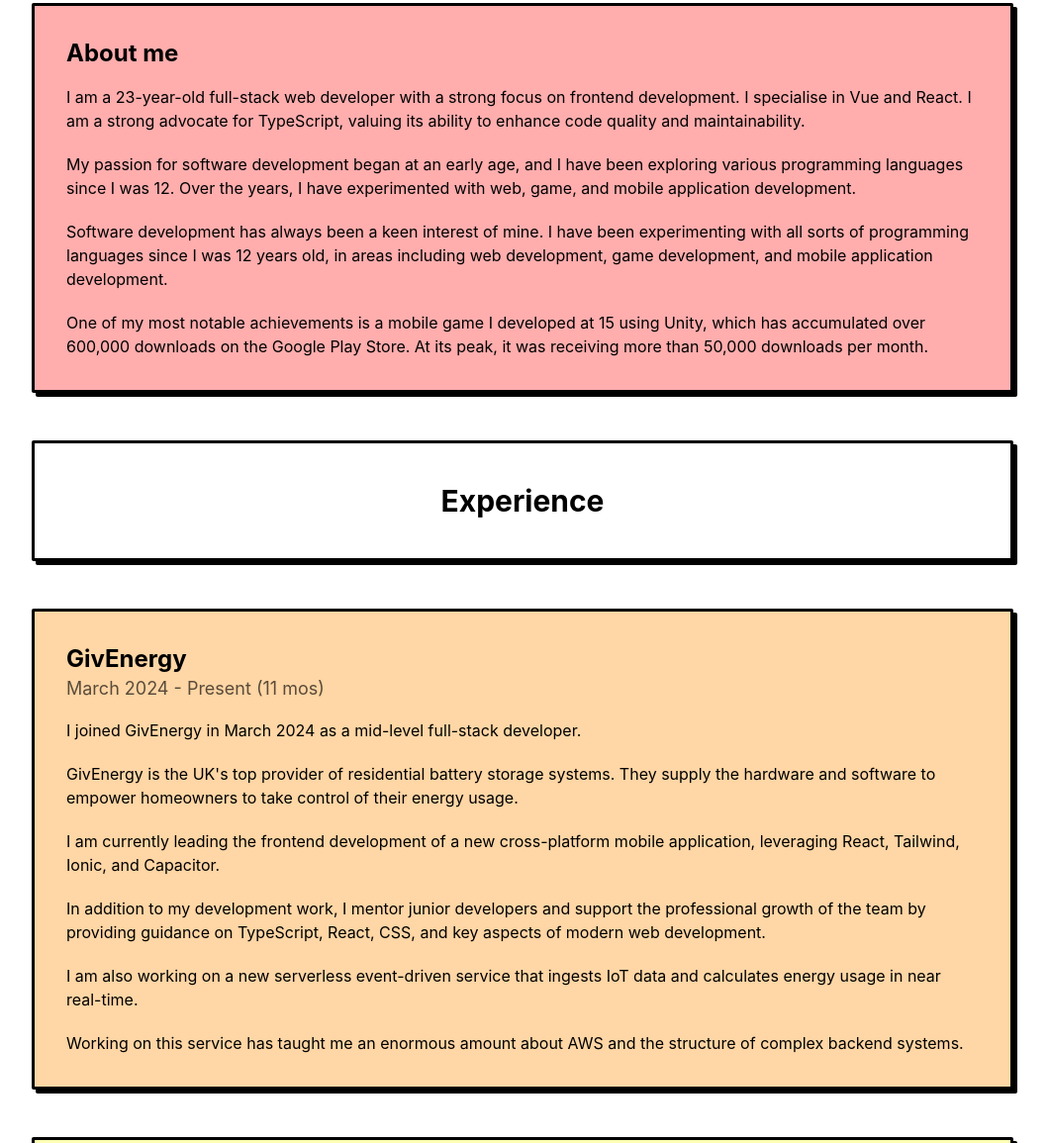
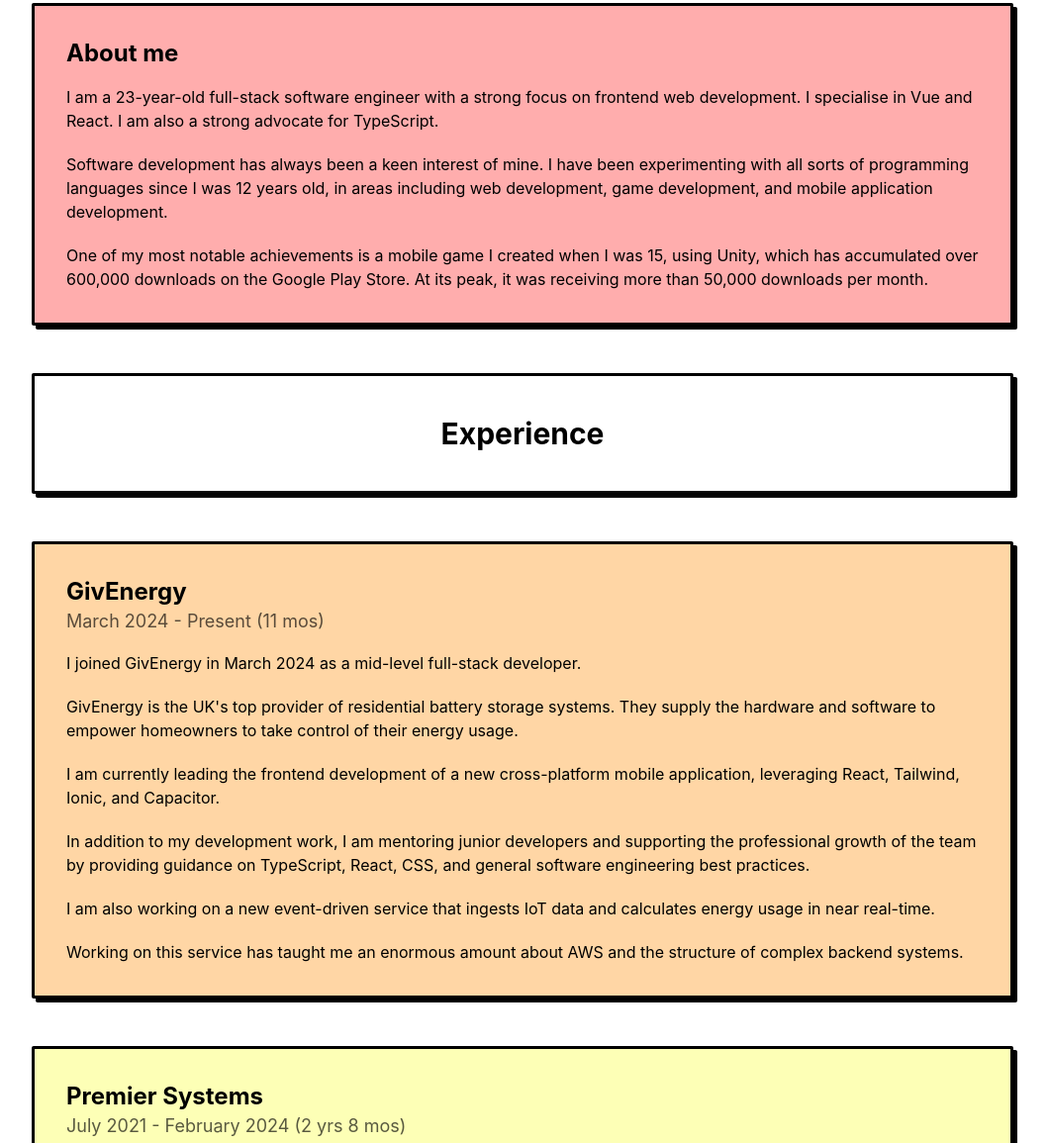
Before and after one commit to joe4576/joebrown-dev, a website built with Vite: page src/index.html in a window 1280 px wide. Shown: the part 802-1957 px from the top of the page at 99% size, without its empty margins (112-1171 px from the left). Built offline with nearby package versions, Linux system fonts and the light colour scheme; files whose address does not match are found by name.

Commit message:
Copy changes

```diff
--- a/src/index.html
+++ b/src/index.html
@@ -141,16 +141,9 @@
           <h3 class="card-title">About me</h3>
           <div class="card-body">
             <p>
-              I am a 23-year-old full-stack web developer with a strong focus on
-              frontend development. I specialise in Vue and React. I am a strong
-              advocate for TypeScript, valuing its ability to enhance code
-              quality and maintainability.
-            </p>
-            <p>
-              My passion for software development began at an early age, and I
-              have been exploring various programming languages since I was 12.
-              Over the years, I have experimented with web, game, and mobile
-              application development.
+              I am a 23-year-old full-stack software engineer with a strong
+              focus on frontend web development. I specialise in Vue and React.
+              I am also a strong advocate for TypeScript.
             </p>
             <p>
               Software development has always been a keen interest of mine. I
@@ -159,10 +152,10 @@
               development, and mobile application development.
             </p>
             <p>
-              One of my most notable achievements is a mobile game I developed
-              at 15 using Unity, which has accumulated over 600,000 downloads on
-              the Google Play Store. At its peak, it was receiving more than
-              50,000 downloads per month.
+              One of my most notable achievements is a mobile game I created
+              when I was 15, using Unity, which has accumulated over 600,000
+              downloads on the Google Play Store. At its peak, it was receiving
+              more than 50,000 downloads per month.
             </p>
           </div>
         </section>
@@ -205,14 +198,14 @@
               Ionic, and Capacitor.
             </p>
             <p>
-              In addition to my development work, I mentor junior developers and
-              support the professional growth of the team by providing guidance
-              on TypeScript, React, CSS, and key aspects of modern web
-              development.
+              In addition to my development work, I am mentoring junior
+              developers and supporting the professional growth of the team by
+              providing guidance on TypeScript, React, CSS, and general software
+              engineering best practices.
             </p>
             <p>
-              I am also working on a new serverless event-driven service that
-              ingests IoT data and calculates energy usage in near real-time.
+              I am also working on a new event-driven service that ingests IoT
+              data and calculates energy usage in near real-time.
             </p>
             <p>
               Working on this service has taught me an enormous amount about AWS
@@ -265,12 +258,14 @@
                 refactoring and improving key areas of the codebase.
               </li>
               <li>
-                Championed Vue 3 migration, ensuring a smooth transition while
-                maintaining stability
+                Championed Vue 3 migration - I migrated a significant amount of
+                our codebase's Vue 2 Options API and class components to the
+                Composition API, ensuring a smooth transition while maintaining
+                stability and backwards compatibility.
               </li>
               <li>
                 Implemented a customisable dashboard, both frontend and backend,
-                which became the new homepage of BrewMan
+                which became the new homepage of BrewMan.
               </li>
               <li>
                 Mentored a new mid-level developer, helping them onboard and
@@ -278,15 +273,14 @@
               </li>
               <li>
                 Played a key role in migrating BrewMan's most widely-used
-                component, our bespoke grid, to AG Grid, ensuring backward API
-                compatibility.
+                component, our bespoke grid, to AG Grid.
               </li>
               <li>
                 Implemented dark mode support, refactoring CSS across the entire
                 application to ensure seamless theme switching.
               </li>
               <li>
-                Championed Cypress for E2E testing, improving test coverage and
+                Championed Cypress E2E testing, improving test coverage and
                 reliability.
               </li>
               <li>
```
